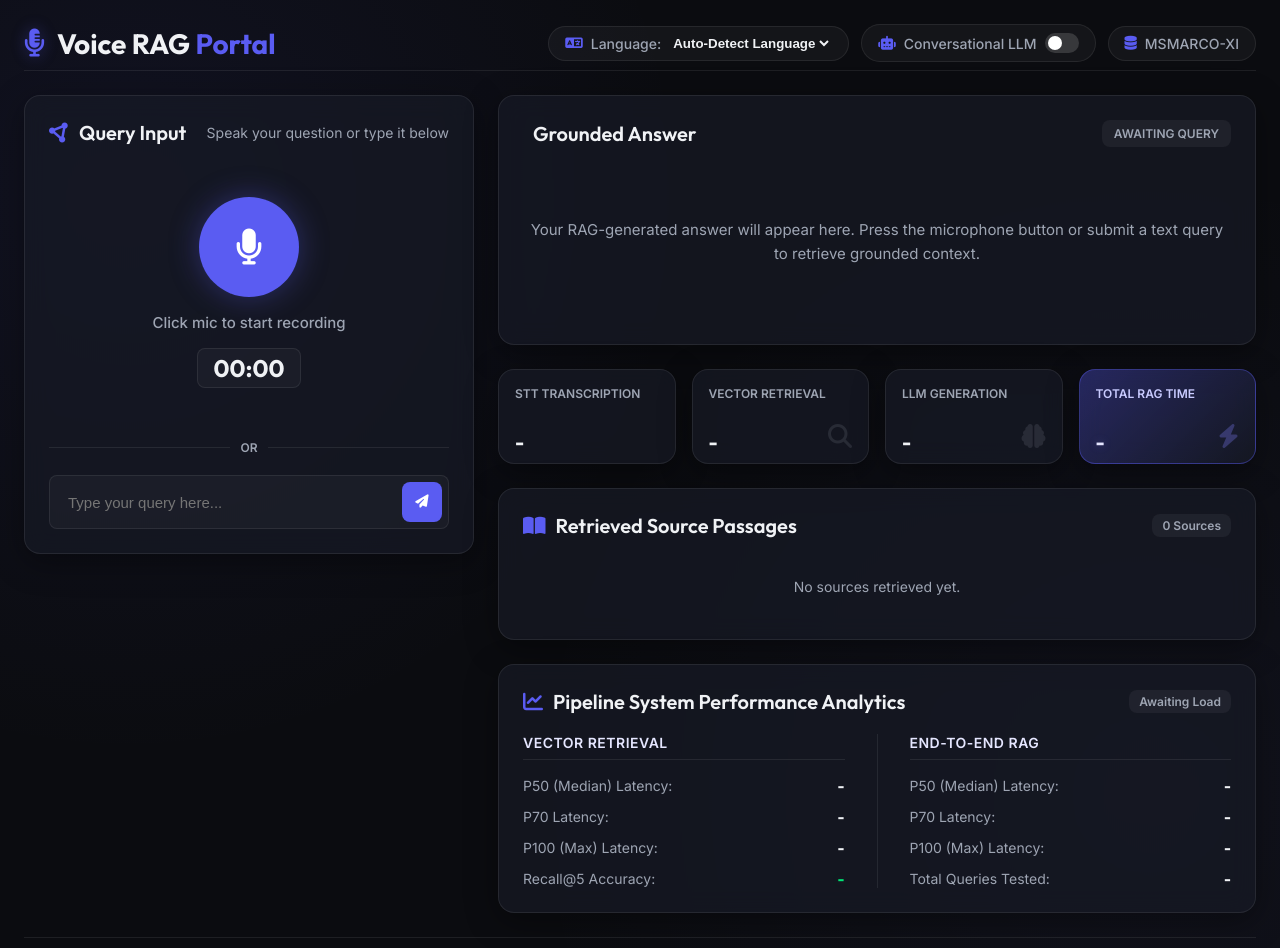
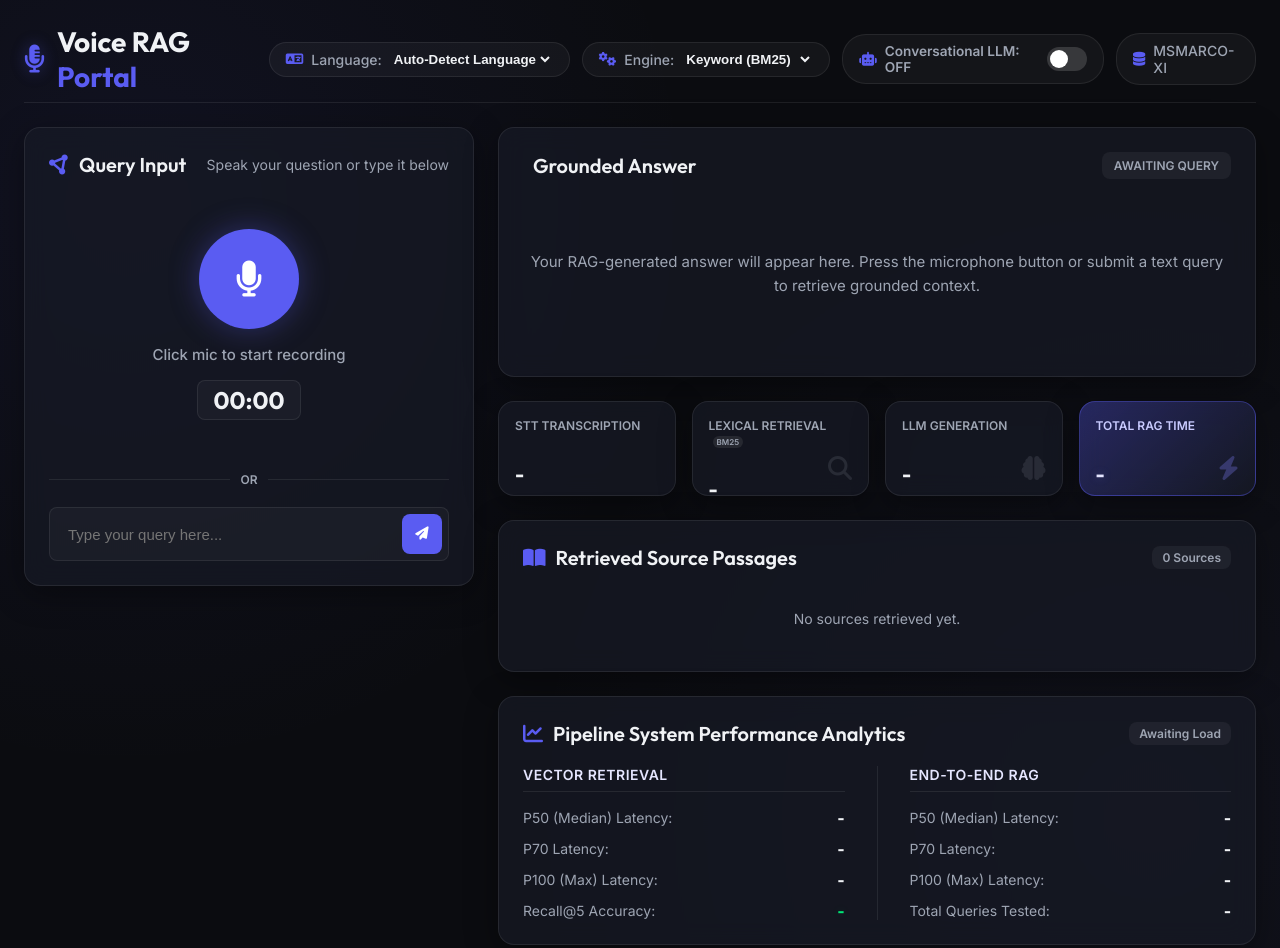
Before and after one commit to JatinRajvani/hh_goa, a plain HTML site: page frontend/index.html in a window 1280 px wide. Shown: the top 948 px of the page. Drawn offline with Linux system fonts and the light colour scheme; no server answers; some icons are missing.

Commit message:
style: add larger switch toggle container and engine dropdown layout

```diff
--- a/frontend/index.css
+++ b/frontend/index.css
@@ -648,8 +648,8 @@ footer {
 .slider::before {
     position: absolute;
     content: "";
-    height: 14px;
-    width: 14px;
+    height: 18px;
+    width: 18px;
     left: 3px;
     bottom: 3px;
     background-color: #ffffff;
@@ -660,5 +660,5 @@ footer {
 }
 
 .switch-container input:checked + .slider::before {
-    transform: translateX(14px);
+    transform: translateX(20px);
 }
--- a/frontend/index.html
+++ b/frontend/index.html
@@ -10,7 +10,7 @@
     <link href="https://fonts.googleapis.com/css2?family=Inter:wght@300;400;500;600;700&family=Outfit:wght@400;500;600;700;800&display=swap" rel="stylesheet">
     <!-- FontAwesome for Premium Icons -->
     <link rel="stylesheet" href="https://cdnjs.cloudflare.com/ajax/libs/font-awesome/6.4.0/css/all.min.css">
-    <link rel="stylesheet" href="index.css?v=1.1">
+    <link rel="stylesheet" href="index.css?v=1.2">
 </head>
 <body>
     <div class="app-container">
@@ -41,13 +41,22 @@
                         <option value="ne" style="background:#171b26;">Nepali (नेपाली)</option>
                     </select>
                 </div>
-                <div class="dataset-tag" style="display: flex; align-items: center; gap: 8px; user-select: none;">
-                    <i class="fa-solid fa-robot"></i> Conversational LLM
-                    <label class="switch-container" style="position: relative; display: inline-block; width: 34px; height: 20px;">
+                <div class="dataset-tag">
+                    <i class="fa-solid fa-gears"></i> Engine:
+                    <select id="engine-select" class="lang-select" style="background:none; border:none; color:var(--text-primary); font-weight:600; outline:none; cursor:pointer;">
+                        <option value="default" style="background:#171b26;">Auto-Detect</option>
+                        <option value="dense" style="background:#171b26;">Semantic (FAISS)</option>
+                        <option value="sparse" style="background:#171b26;" selected>Keyword (BM25)</option>
+                    </select>
+                </div>
+                <label class="dataset-tag" style="display: flex; align-items: center; gap: 8px; cursor: pointer; user-select: none; transition: background 0.3s ease;">
+                    <i class="fa-solid fa-robot" style="transition: color 0.3s ease;" id="llm-robot-icon"></i>
+                    <span id="llm-status-text" style="font-weight: 600; font-size: 0.85rem; transition: color 0.3s ease;">Conversational LLM: OFF</span>
+                    <div class="switch-container" style="position: relative; display: inline-block; width: 44px; height: 24px; margin-left: 4px;">
                         <input type="checkbox" id="llm-toggle" style="opacity: 0; width: 0; height: 0;">
                         <span class="slider" style="position: absolute; cursor: pointer; top: 0; left: 0; right: 0; bottom: 0; background-color: rgba(255,255,255,0.15); transition: .4s; border-radius: 20px; display: block;"></span>
-                    </label>
-                </div>
+                    </div>
+                </label>
                 <div class="dataset-tag">
                     <i class="fa-solid fa-database"></i> MSMARCO-XI
                 </div>
@@ -124,7 +133,7 @@
                         <div class="latency-icon"><i class="fa-solid fa-waveform"></i></div>
                     </div>
                     <div class="latency-card glass-card">
-                        <div class="latency-label">Vector Retrieval</div>
+                        <div class="latency-label" id="retrieval-label">Lexical Retrieval <span class="badge" style="font-size:8px; padding:1px 4px; margin-left:4px; background:rgba(255,255,255,0.08); color:var(--text-secondary);">BM25</span></div>
                         <div class="latency-value" id="latency-retrieval">-</div>
                         <div class="latency-icon"><i class="fa-solid fa-magnifying-glass"></i></div>
                     </div>
```
